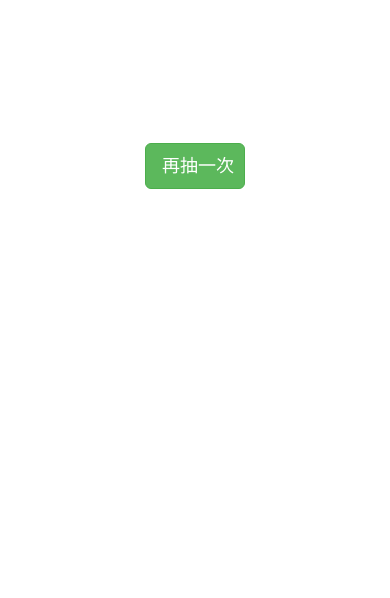
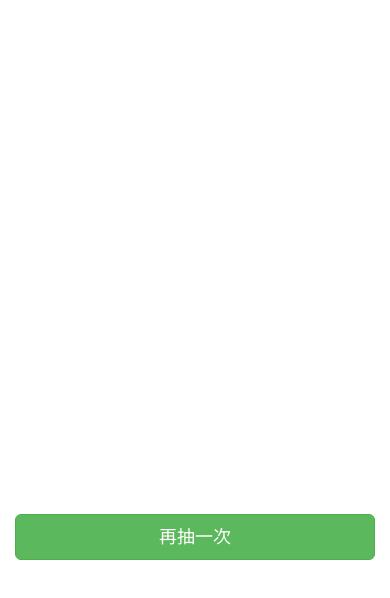
Before and after one commit to mtyiu/random-emoji, a plain HTML site: page index.html in a window 390 px wide. Drawn offline with nearby package versions, Linux system fonts and the light colour scheme.

Commit message:
Fix width

```diff
--- a/index.html
+++ b/index.html
@@ -12,7 +12,7 @@
 	<body>
 		<div class="container-fluid">
 			<div class="row">
-				<div class="col-xs-offset-4 col-xs-4">
+				<div class="col-sm-offset-4 col-sm-4">
 					<div id="emoji">&nbsp;</div>
 					<div class="btn btn-success btn-block btn-lg" id="btn-next">
 						再抽一次
```
